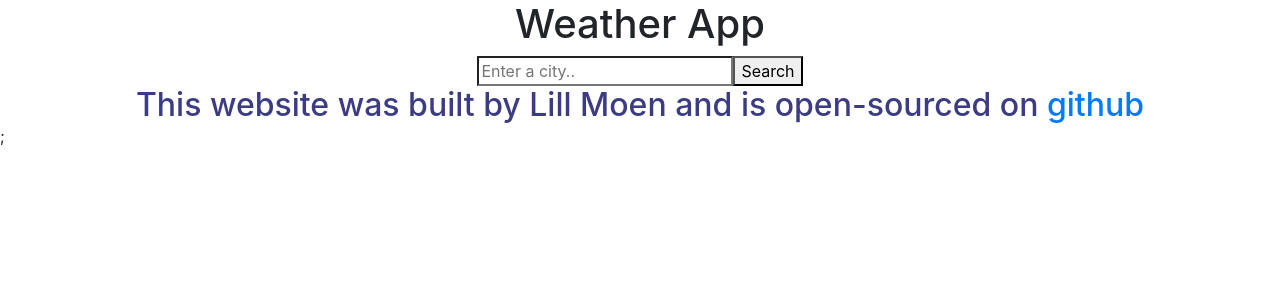
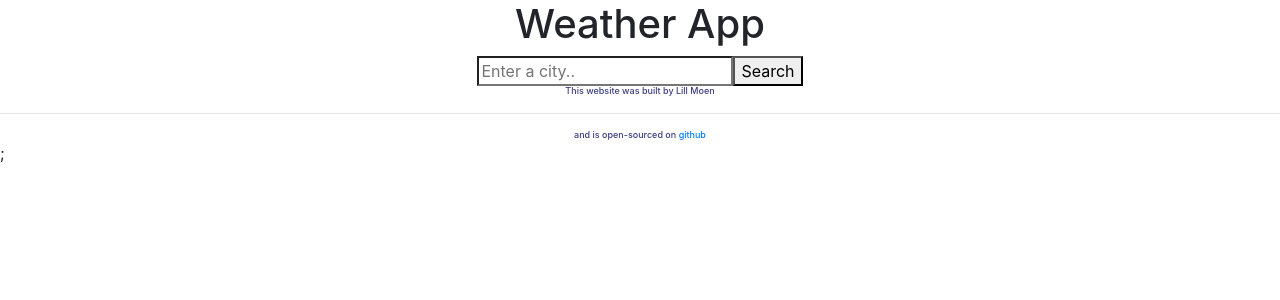
Before and after one commit to lilumoen/weather-react, a React (Create React App) app: page / in a window 1280 px wide. Shown: the top 300 px of the page. Built offline with nearby package versions, Linux system fonts and the light colour scheme.

Commit message:
add target blank

```diff
--- a/public/index.html
+++ b/public/index.html
@@ -37,8 +37,12 @@
       <div id="root"></div>
     </div>
     <h2>
-      This website was built by Lill Moen and is open-sourced on
-      <a href="https://github.com/lilumoen/weather-react">github</a>
+      This website was built by Lill Moen
+      <hr />
+      and is open-sourced on
+      <a href="https://github.com/lilumoen/weather-react" target="_blank"
+        >github</a
+      >
     </h2>
     ;
 
--- a/src/App.css
+++ b/src/App.css
@@ -17,7 +17,8 @@ h2 {
   display: block;
   margin: 0 auto;
   text-align: center;
-  size: 12px;
+  font-size: xx-small;
+  size: 10px;
   color: rgb(60, 60, 132);
 }
 .App-header {
```
